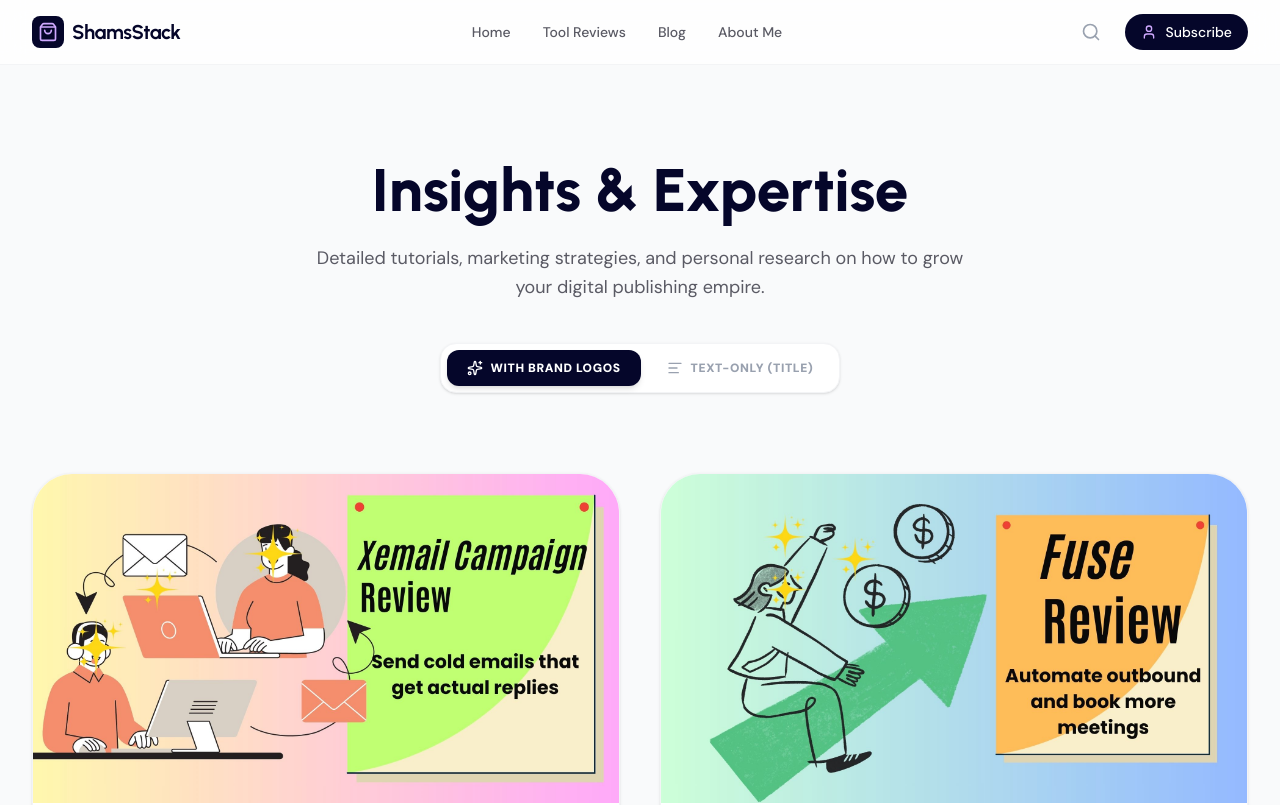
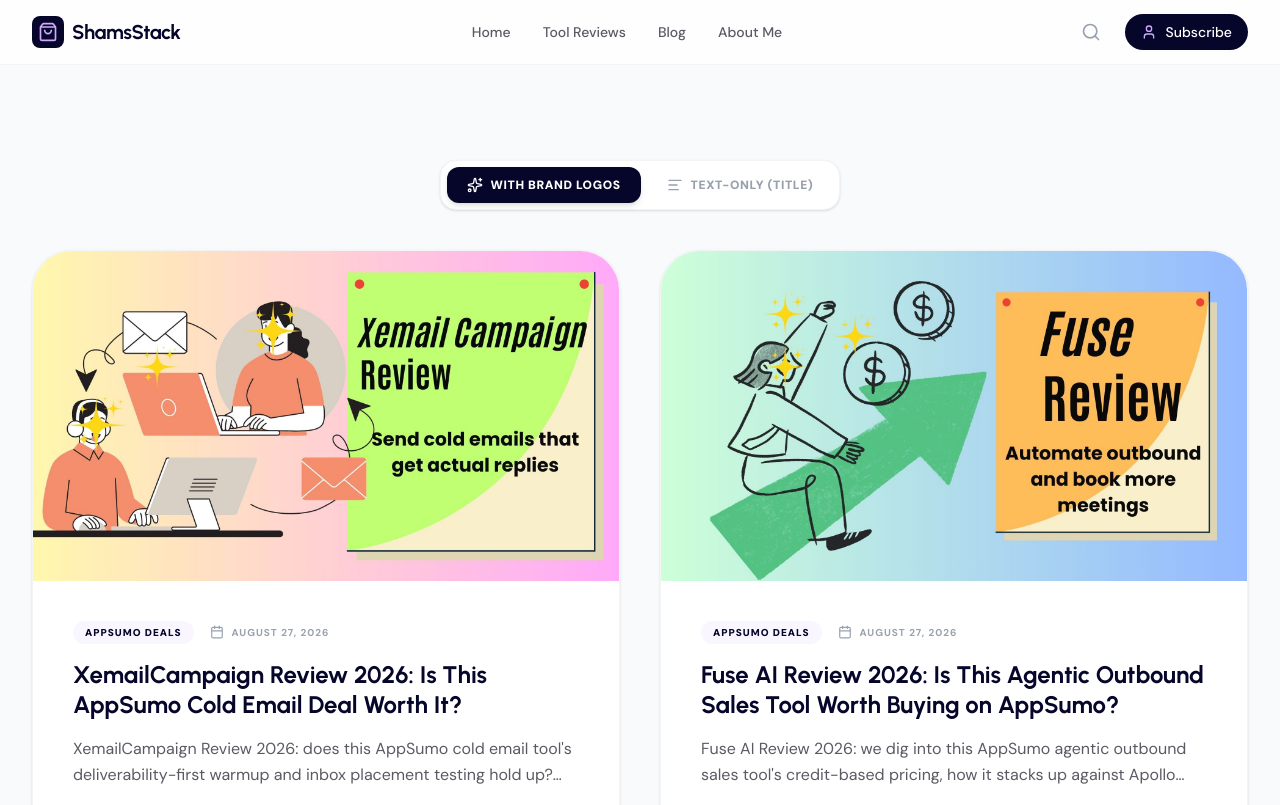
Before and after one commit to shamsjitu/SaaSReview, a React (Vite) app: page /blog in a window 1280 px wide. Shown: the top 805 px of the page. Built offline with nearby package versions, Linux system fonts and the light colour scheme.

Commit message:
Add files via upload

```diff
--- a/src/pages/Blog.tsx
+++ b/src/pages/Blog.tsx
@@ -48,20 +48,13 @@
   return (
     <div className="pt-24 min-h-screen bg-gray-50">
       <div className="max-w-7xl mx-auto px-4 py-16 sm:px-6 lg:px-8">
-        <header className="mb-20 text-center">
+        <header className="mb-10 text-center">
           <motion.div
             initial={{ opacity: 0, scale: 0.9 }}
             animate={{ opacity: 1, scale: 1 }}
           >
-            <h1 className="text-4xl md:text-6xl font-display font-extrabold text-primary mb-6">
-              Insights & Expertise
-            </h1>
-            <p className="text-body-text max-w-2xl mx-auto text-lg leading-relaxed">
-              Detailed tutorials, marketing strategies, and personal research on how to grow your digital publishing empire.
-            </p>
-
             {/* Design Style Switcher */}
-            <div className="mt-10 inline-flex items-center gap-1.5 p-1.5 bg-white border border-gray-100 rounded-2xl shadow-sm">
+            <div className="inline-flex items-center gap-1.5 p-1.5 bg-white border border-gray-100 rounded-2xl shadow-sm">
               <button
                 onClick={() => toggleCoverMode(false)}
                 className={`flex items-center gap-2 px-5 py-2.5 rounded-xl text-xs font-black uppercase tracking-wider transition-all cursor-pointer ${
```
